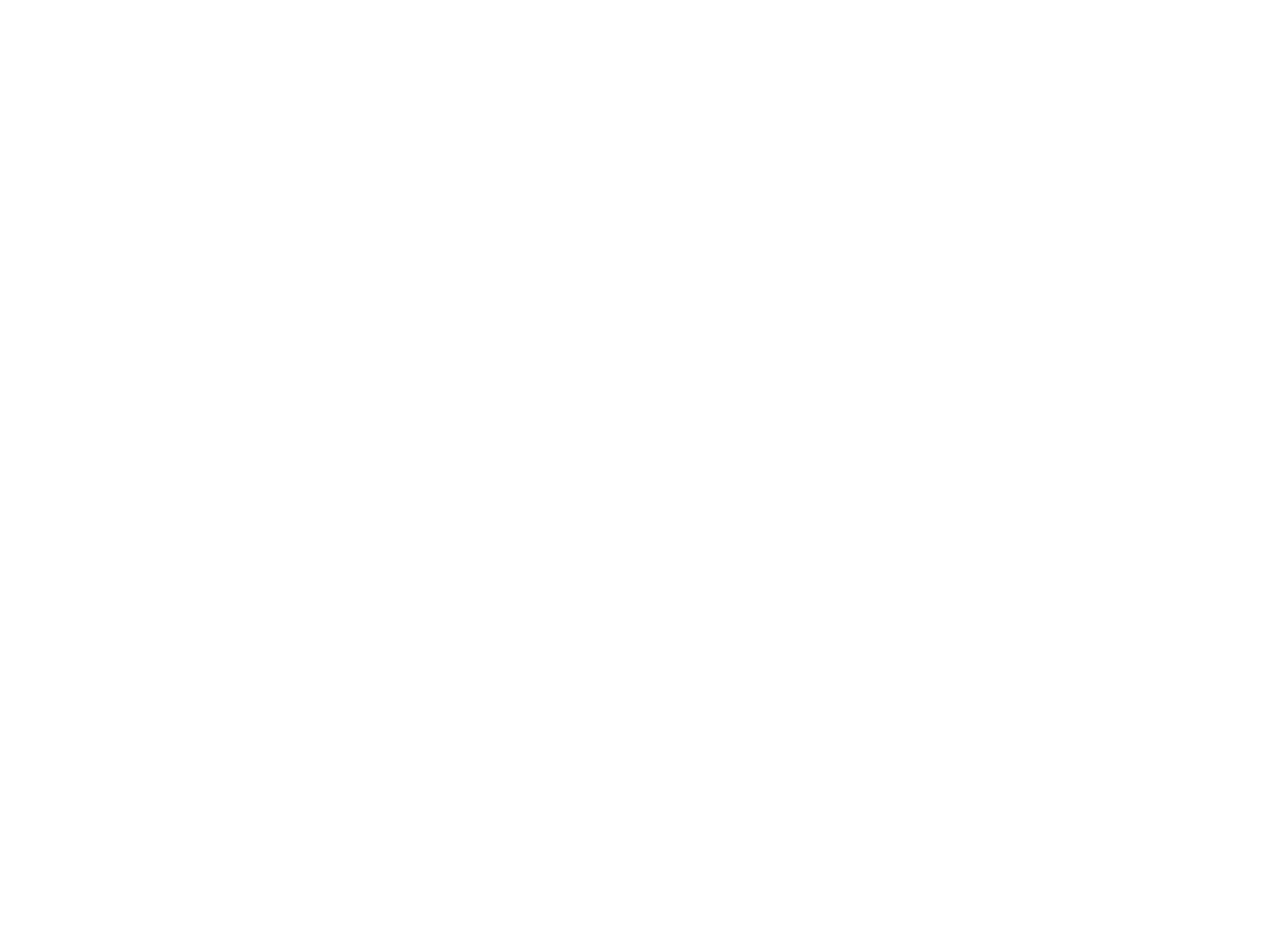
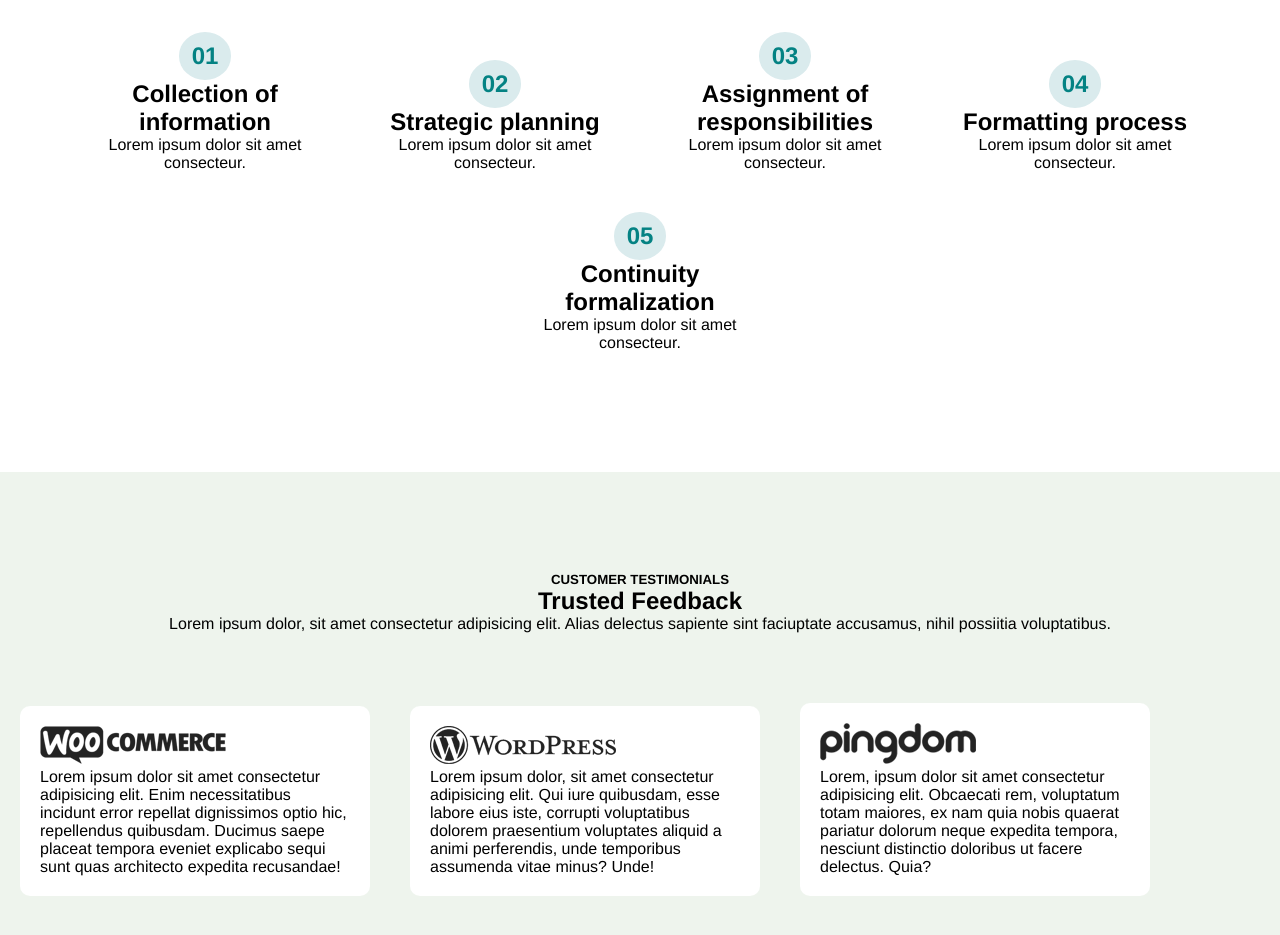
Before and after one commit to domenicocristo/proj-html-vuejs, a Vue app: page / in a window 1280 px wide. Shown: the part 2960-3895 px from the top of the page. Before the commit the page ends 2804 px from the top, so only its background shows below. Built offline with nearby package versions, Linux system fonts and the light colour scheme.

Commit message:
add: management and feedback

```diff
--- /dev/null
+++ b/src/components/Feedback.vue
@@ -0,0 +1,54 @@
+<template>
+    <section id="feedback">
+        <div id="feedback-title">
+            <h5>CUSTOMER TESTIMONIALS</h5>
+            <h1>Trusted Feedback</h1>
+            <p>Lorem ipsum dolor, sit amet consectetur adipisicing elit. Alias delectus sapiente sint faciuptate accusamus, nihil possiitia voluptatibus.</p>
+        </div>
+
+        <div id="feedback-cards">
+            <div>
+                <img src="../assets/img/logo-1.png" alt="">
+                <p>Lorem ipsum dolor sit amet consectetur adipisicing elit. Enim necessitatibus incidunt error repellat dignissimos optio hic, repellendus quibusdam. Ducimus saepe placeat tempora eveniet explicabo sequi sunt quas architecto expedita recusandae!</p>
+            </div>
+
+            <div>
+                <img src="../assets/img/logo-2.png" alt="">
+                <p>Lorem ipsum dolor, sit amet consectetur adipisicing elit. Qui iure quibusdam, esse labore eius iste, corrupti voluptatibus dolorem praesentium voluptates aliquid a animi perferendis, unde temporibus assumenda vitae minus? Unde!</p>
+            </div>
+
+            <div>
+                <img src="../assets/img/logo-3.png" alt="">
+                <p>Lorem, ipsum dolor sit amet consectetur adipisicing elit. Obcaecati rem, voluptatum totam maiores, ex nam quia nobis quaerat pariatur dolorum neque expedita tempora, nesciunt distinctio doloribus ut facere delectus. Quia?</p>
+            </div>
+        </div>
+    </section>
+</template>
+
+<script>
+export default {
+  name: 'Feedback',
+}
+</script>
+
+<style scoped lang="scss">
+#feedback {
+    background-color: #eef4ed;
+    #feedback-title {
+        padding-top: 100px;
+        text-align: center;
+        margin-bottom: 50px;
+    }
+    #feedback-cards {
+        padding-bottom: 100px;
+        div {
+            display: inline-block;
+            width: 350px;
+            background-color: #fff;
+            border-radius: 10px;
+            margin: 20px;
+            padding: 20px;
+        }
+    }
+}
+</style>
--- a/src/components/Management.vue
+++ b/src/components/Management.vue
@@ -1,9 +1,41 @@
 <template>
     <section id="management">
-        <div>
+        <div id="management-title">
             <h5>HOW IT WORKS IN PRACTICE</h5>
             <h1>Process Management</h1>
-            <p>Lorem ipsum dolor, sit amet consectetur adipisicing elit. Alias delectus sapiente sint faciuptate accusamus, nihil possiitia voluptatibus!</p>
+            <p>Lorem ipsum dolor, sit amet consectetur adipisicing elit. Alias delectus sapiente sint faciuptate accusamus, nihil possiitia voluptatibus.</p>
+        </div>
+
+        <div id="management-cards">
+            <div>
+                <h2>01</h2>
+                <h1>Collection of information</h1>
+                <p>Lorem ipsum dolor sit amet consecteur.</p>
+            </div>
+
+            <div>
+                <h2>02</h2>
+                <h1>Strategic planning</h1>
+                <p>Lorem ipsum dolor sit amet consecteur.</p>
+            </div>
+
+            <div>
+                <h2>03</h2>
+                <h1>Assignment of responsibilities</h1>
+                <p>Lorem ipsum dolor sit amet consecteur.</p>
+            </div>
+
+            <div>
+                <h2>04</h2>
+                <h1>Formatting process</h1>
+                <p>Lorem ipsum dolor sit amet consecteur.</p>
+            </div>
+
+            <div>
+                <h2>05</h2>
+                <h1>Continuity formalization</h1>
+                <p>Lorem ipsum dolor sit amet consecteur.</p>
+            </div>
         </div>
     </section>
 </template>
@@ -15,5 +47,28 @@
 </script>
 
 <style scoped lang="scss">
-
+#management {
+    margin-top: 100px;
+    text-align: center;
+    #management-title {
+        width: 800px;
+    }
+    #management-cards {
+        margin-top: 50px;
+        margin-bottom: 100px;
+        div {
+            width: 250px;
+            display: inline-block;
+            text-align: center;
+            margin: 20px;
+            h2 {
+                display: inline-block;
+                color: #048283;
+                background-color: #daebed;
+                border-radius: 50%;
+                padding: 10px 13px;
+            }
+        }
+    }
+}
 </style>
--- a/src/components/MyMain.vue
+++ b/src/components/MyMain.vue
@@ -5,6 +5,8 @@
       <ActionsProjects/>
 
       <Management/>
+
+      <Feedback/>
   </main>
 </template>
 
@@ -12,6 +14,7 @@
 import TheCompany from '../components/TheCompany.vue'
 import ActionsProjects from '../components/ActionsProjects.vue'
 import Management from '../components/Management.vue'
+import Feedback from '../components/Feedback.vue'
 
 export default {
   name: 'MyMain',
@@ -19,6 +22,7 @@
       TheCompany,
       ActionsProjects,
       Management,
+      Feedback,
   }
 }
 </script>
```
Also changed, not shown: src/App.vue (line endings or trailing spaces).
